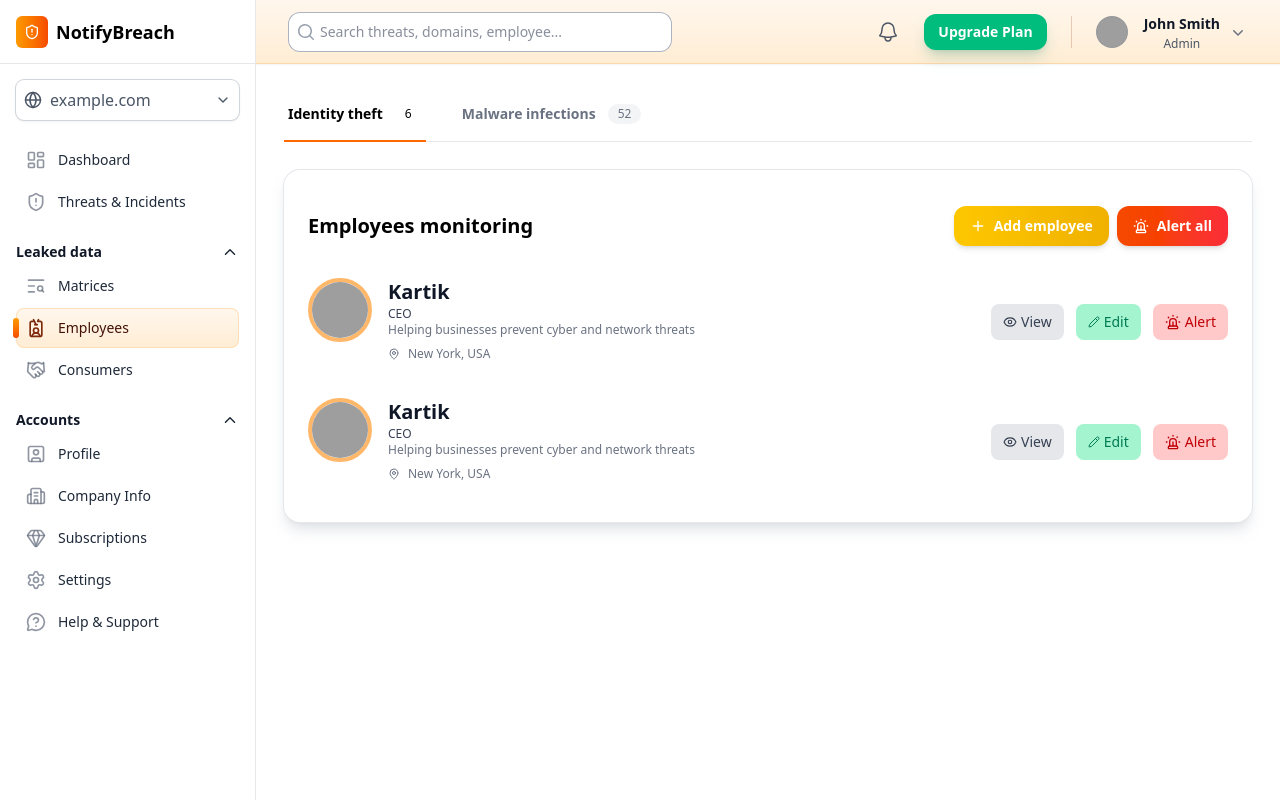
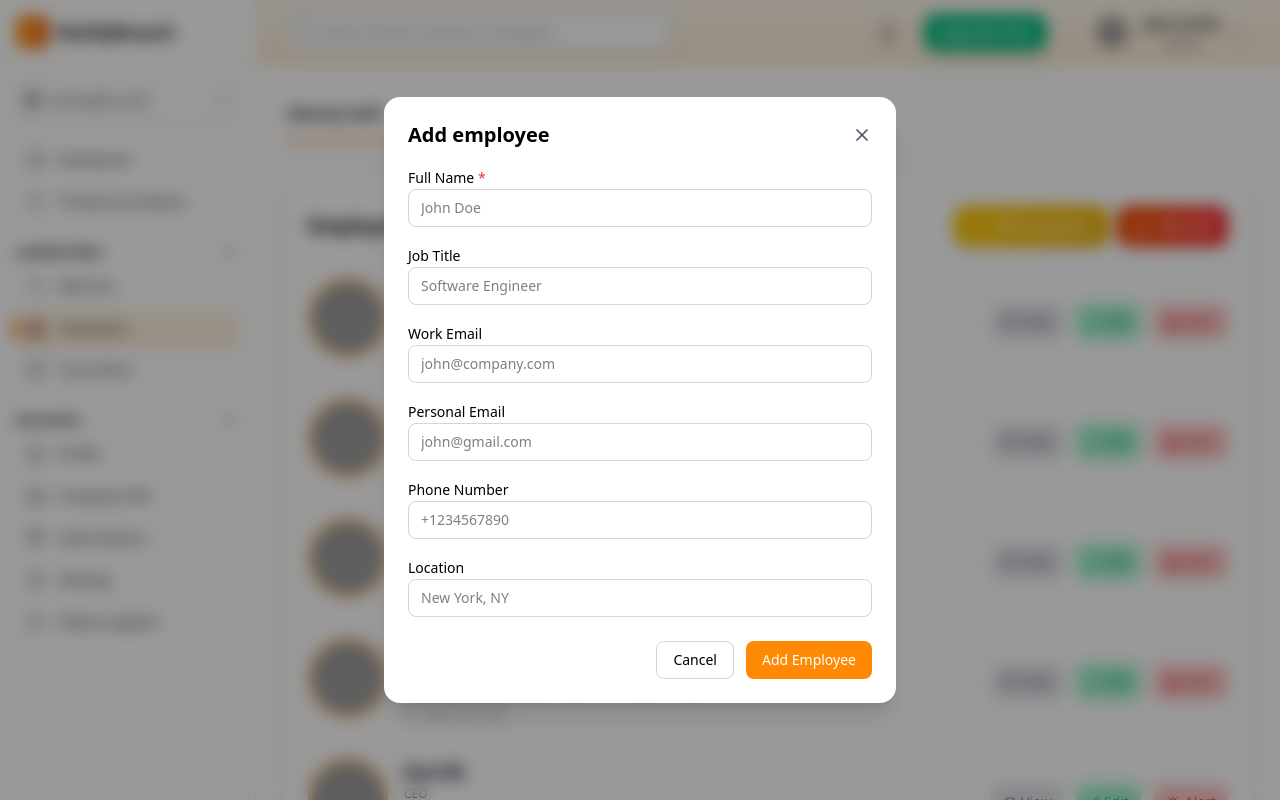
Before and after one commit to Kumarsj420/notify_dashboard, a Next.js app: page /employees in a window 1280 px wide. Both pictures are taken after a click on the button "Add employee". Shown: the top 800 px of the page. Built offline with nearby package versions, Linux system fonts and the light colour scheme; grey boxes are pictures that could not be loaded.

Commit message:
popup system created

```diff
--- a/app/components/employeeList.tsx
+++ b/app/components/employeeList.tsx
@@ -28,7 +28,7 @@ const ContactCard: React.FC<Props> = ({ data }) => {
           <img
             src={data.profile}
             alt={data.name}
-            className="w-16 h-16 rounded-full object-cover border-4 border-orange-300"
+            className="w-20 h-20 rounded-full object-cover border-4 border-orange-300"
           />
 
           <div>
--- a/app/components/popupManager.tsx
+++ b/app/components/popupManager.tsx
@@ -1,6 +1,7 @@
 "use client";
 
 import React, { useEffect, useState } from "react";
+import { X } from "lucide-react";
 
 interface Popup {
   id: string;
@@ -8,53 +9,57 @@ interface Popup {
   content: React.ReactNode;
 }
 
-interface PopupManagerProps {
+interface Props {
   popups: Popup[];
 }
 
-const PopupManager: React.FC<PopupManagerProps> = ({ popups }) => {
+const PopupManager: React.FC<Props> = ({ popups }) => {
   const [activePopup, setActivePopup] = useState<string | null>(null);
 
-  // Detect clicks on ANY popup-trigger button
   useEffect(() => {
-    const handler = (e: any) => {
-      const btn = e.target.closest(".popup-trigger");
-      if (!btn) return;
+    const triggers = document.querySelectorAll(".popup-trigger");
 
-      const popupId = btn.getAttribute("data-popup");
-      setActivePopup(popupId);
+    const handleClick = (e: any) => {
+      const id = e.currentTarget.getAttribute("data-popup");
+      setActivePopup(id);
     };
 
-    document.addEventListener("click", handler);
-    return () => document.removeEventListener("click", handler);
+    triggers.forEach(t => t.addEventListener("click", handleClick));
+
+    return () => triggers.forEach(t => t.removeEventListener("click", handleClick));
   }, []);
 
   const closePopup = () => setActivePopup(null);
 
+  const current = popups.find(p => p.id === activePopup);
+
+  if (!current) return null;
+
   return (
-    <>
-      {popups.map((popup) =>
-        popup.id === activePopup ? (
-          <div
-            key={popup.id}
-            className="fixed inset-0 bg-black/40 backdrop-blur-sm flex items-center justify-center z-[999]"
-          >
-            <div className="bg-white rounded-2xl shadow-xl w-[380px] p-6 relative">
-              {/* Close button */}
-              <button
-                onClick={closePopup}
-                className="absolute top-3 right-3 text-gray-500 hover:text-black text-xl"
-              >
-                ×
-              </button>
+    <div
+      className="fixed inset-0 bg-black/40 backdrop-blur-sm flex items-center justify-center z-[1000]"
+    >
+      {/* Popup box */}
+      <div className="bg-white rounded-2xl w-full max-w-lg shadow-xl animate-fadeIn relative p-6">
 
-              <h2 className="text-lg font-semibold mb-2">{popup.title}</h2>
-              <div className="text-sm text-gray-700">{popup.content}</div>
-            </div>
-          </div>
-        ) : null
-      )}
-    </>
+        {/* Top bar */}
+        <div className="flex justify-between items-center mb-4">
+          <h2 className="text-xl font-semibold">{current.title}</h2>
+          <button onClick={closePopup}>
+            <X className="w-5 h-5 text-gray-600 hover:text-black" />
+          </button>
+        </div>
+
+        {/* Popup content */}
+        <div>{current.content}</div>
+
+        {/* Close on outside click */}
+        <button
+          onClick={closePopup}
+          className="absolute inset-0 -z-10"
+        />
+      </div>
+    </div>
   );
 };
 
--- /dev/null
+++ b/app/components/popups/addEmployee.tsx
@@ -0,0 +1,108 @@
+"use client";
+
+import React, { useState } from "react";
+
+const AddEmployee = () => {
+  const [form, setForm] = useState({
+    fullName: "",
+    jobTitle: "",
+    workEmail: "",
+    personalEmail: "",
+    phone: "",
+    location: "",
+  });
+
+  const handleChange = (e: any) => {
+    setForm({ ...form, [e.target.name]: e.target.value });
+  };
+
+  return (
+    <div className="space-y-4">
+
+      <div className="space-y-1">
+        <label className="text-sm font-medium">
+          Full Name <span className="text-red-500">*</span>
+        </label>
+        <input
+          name="fullName"
+          value={form.fullName}
+          onChange={handleChange}
+          placeholder="John Doe"
+          className="w-full border border-gray-300 px-3 py-2 rounded-lg text-sm focus:outline-none focus:ring-2 focus:ring-orange-400"
+        />
+      </div>
+
+
+      <div className="space-y-1">
+        <label className="text-sm font-medium">Job Title</label>
+        <input
+          name="jobTitle"
+          value={form.jobTitle}
+          onChange={handleChange}
+          placeholder="Software Engineer"
+          className="w-full border border-gray-300 px-3 py-2 rounded-lg text-sm focus:outline-none focus:ring-2 focus:ring-orange-400"
+        />
+      </div>
+
+
+      <div className="space-y-1">
+        <label className="text-sm font-medium">Work Email</label>
+        <input
+          name="workEmail"
+          value={form.workEmail}
+          onChange={handleChange}
+          placeholder="john@company.com"
+          className="w-full border border-gray-300 px-3 py-2 rounded-lg text-sm focus:outline-none focus:ring-2 focus:ring-orange-400"
+        />
+      </div>
+
+
+      <div className="space-y-1">
+        <label className="text-sm font-medium">Personal Email</label>
+        <input
+          name="personalEmail"
+          value={form.personalEmail}
+          onChange={handleChange}
+          placeholder="john@gmail.com"
+          className="w-full border border-gray-300 px-3 py-2 rounded-lg text-sm focus:outline-none focus:ring-2 focus:ring-orange-400"
+        />
+      </div>
+
+
+      <div className="space-y-1">
+        <label className="text-sm font-medium">Phone Number</label>
+        <input
+          name="phone"
+          value={form.phone}
+          onChange={handleChange}
+          placeholder="+1234567890"
+          className="w-full border border-gray-300 px-3 py-2 rounded-lg text-sm focus:outline-none focus:ring-2 focus:ring-orange-400"
+        />
+      </div>
+
+
+      <div className="space-y-1">
+        <label className="text-sm font-medium">Location</label>
+        <input
+          name="location"
+          value={form.location}
+          onChange={handleChange}
+          placeholder="New York, NY"
+          className="w-full border border-gray-300 px-3 py-2 rounded-lg text-sm focus:outline-none focus:ring-2 focus:ring-orange-400"
+        />
+      </div>
+
+
+      <div className="flex justify-end gap-3 pt-2">
+        <button className="border border-gray-300 px-4 py-2 rounded-lg text-sm">
+          Cancel
+        </button>
+        <button className="bg-orange-400 hover:bg-orange-500 text-white px-4 py-2 rounded-lg text-sm">
+          Add Employee
+        </button>
+      </div>
+    </div>
+  );
+};
+
+export default AddEmployee;
--- /dev/null
+++ b/app/components/popups/alertEmployee.tsx
@@ -0,0 +1,43 @@
+"use client";
+
+import React, { useState } from "react";
+
+export const renderAlertEmployeePopup = (payload: any) => {
+  const { fullName, workEmail, personalEmail } = payload;
+  const [selectedEmail, setSelectedEmail] = useState(workEmail);
+
+  return (
+    <div className="space-y-4">
+      <p className="text-gray-700">
+        You are about to send an alert to <b>{fullName}</b>.
+      </p>
+
+      <div className="space-y-2">
+        <label className="flex items-center gap-2 text-sm">
+          <input
+            type="radio"
+            checked={selectedEmail === workEmail}
+            onChange={() => setSelectedEmail(workEmail)}
+          />
+          Work email: <b>{workEmail}</b>
+        </label>
+
+        <label className="flex items-center gap-2 text-sm">
+          <input
+            type="radio"
+            checked={selectedEmail === personalEmail}
+            onChange={() => setSelectedEmail(personalEmail)}
+          />
+          Personal email: <b>{personalEmail}</b>
+        </label>
+      </div>
+
+      <div className="flex justify-end gap-3 pt-2">
+        <button className="border px-4 py-2 rounded-lg">Cancel</button>
+        <button className="bg-red-600 text-white px-4 py-2 rounded-lg">
+          Alert
+        </button>
+      </div>
+    </div>
+  );
+};
--- a/app/components/popups/alertPopup.tsx
+++ b/app/components/popups/alertPopup.tsx
@@ -2,10 +2,10 @@ const AlertPopup = () => {
   return (
     <div className="space-y-3">
       <p className="text-gray-700">
-        This is the Alert All popup.
+        Are you sure you want to alert all employees? An email will be sent to their official work addresses.
       </p>
       <button className="bg-red-600 text-white px-4 py-2 rounded-lg w-full">
-        Send Alert
+        Yes, Alert all
       </button>
     </div>
   );
--- a/app/data/employeeData.ts
+++ b/app/data/employeeData.ts
@@ -24,5 +24,45 @@ export const employeeData: ExposureEvent[] = [
     designation: 'CEO',
     description: 'Helping businesses prevent cyber and network threats',
     location: "New York, USA",
+  },
+  {
+    profile: "https://threat.notifybreach.com/_next/image?url=https%3A%2F%2Fimages.contactout.com%2Fprofiles%2F64393d8111141144938578773a86585e&w=128&q=75",
+    id: "3",
+    name: 'Kartik',
+    designation: 'CEO',
+    description: 'Helping businesses prevent cyber and network threats',
+    location: "New York, USA",
+  },
+  {
+    profile: "https://threat.notifybreach.com/_next/image?url=https%3A%2F%2Fimages.contactout.com%2Fprofiles%2F64393d8111141144938578773a86585e&w=128&q=75",
+    id: "4",
+    name: 'Kartik',
+    designation: 'CEO',
+    description: 'Helping businesses prevent cyber and network threats',
+    location: "New York, USA",
+  },
+  {
+    profile: "https://threat.notifybreach.com/_next/image?url=https%3A%2F%2Fimages.contactout.com%2Fprofiles%2F64393d8111141144938578773a86585e&w=128&q=75",
+    id: "5",
+    name: 'Kartik',
+    designation: 'CEO',
+    description: 'Helping businesses prevent cyber and network threats',
+    location: "New York, USA",
+  },
+  {
+    profile: "https://threat.notifybreach.com/_next/image?url=https%3A%2F%2Fimages.contactout.com%2Fprofiles%2F64393d8111141144938578773a86585e&w=128&q=75",
+    id: "6",
+    name: 'Kartik',
+    designation: 'CEO',
+    description: 'Helping businesses prevent cyber and network threats',
+    location: "New York, USA",
+  },
+  {
+    profile: "https://threat.notifybreach.com/_next/image?url=https%3A%2F%2Fimages.contactout.com%2Fprofiles%2F64393d8111141144938578773a86585e&w=128&q=75",
+    id: "7",
+    name: 'Kartik',
+    designation: 'CEO',
+    description: 'Helping businesses prevent cyber and network threats',
+    location: "New York, USA",
   }
 ];
--- a/app/employees/domain.tsx
+++ b/app/employees/domain.tsx
@@ -8,6 +8,8 @@ import { Siren, Plus } from 'lucide-react';
 
 import PopupManager from "../components/popupManager";
 import AlertPopup from "../components/popups/alertPopup";
+import AddEmployee from "../components/popups/addEmployee";
+import { renderAlertEmployeePopup } from "../components/popups/alertEmployee";
 
 import { EmployeeExposureData } from "../data/EmployeeExposureData";
 const mockData = EmployeeExposureData;
@@ -35,7 +37,18 @@ import {
     title: "Alert All",
     content: <AlertPopup />
   },
+  {
+    id: "addEmployee",
+    title: "Add employee",
+    content: <AddEmployee />
+  },
+  {
+    id: "alertEmployee",
+    title: "Alert Employee",
+    content: null // we will fill dynamically
+  }
 ];
+
 
 // ---------------- Tabs ----------------
 const domainTabs: Tab[] = [
@@ -111,7 +124,7 @@ const handleStatusToggle = (id: string) => {
               <h1 className="text-xl font-bold"> Employees monitoring</h1>
 
               <div className="flex items-center gap-2">
-                <button className="bg-gradient-to-r from-yellow-400 to-yellow-500 text-white rounded-xl px-4 py-2.5 text-sm flex items-center gap-2 font-semibold shadow-md hover:shadow-lg transition cursor-pointer">
+                <button className="bg-gradient-to-r from-yellow-400 to-yellow-500 text-white rounded-xl px-4 py-2.5 text-sm flex items-center gap-2 font-semibold shadow-md hover:shadow-lg transition cursor-pointer popup-trigger" data-popup="addEmployee">
                   <Plus size={16} /> Add employee
                 </button>
 
```
Lines whose indentation alone changed are shown as unchanged.
